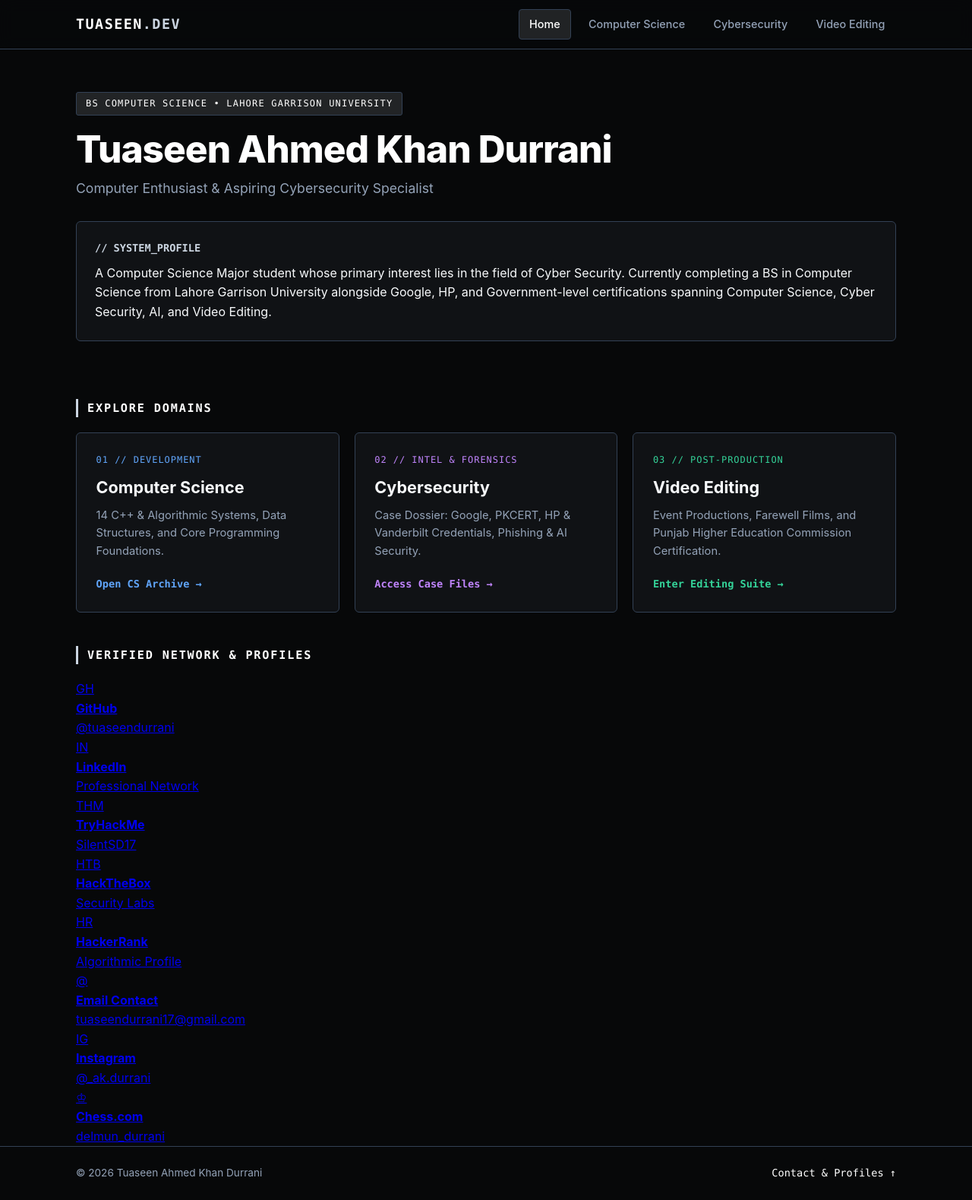
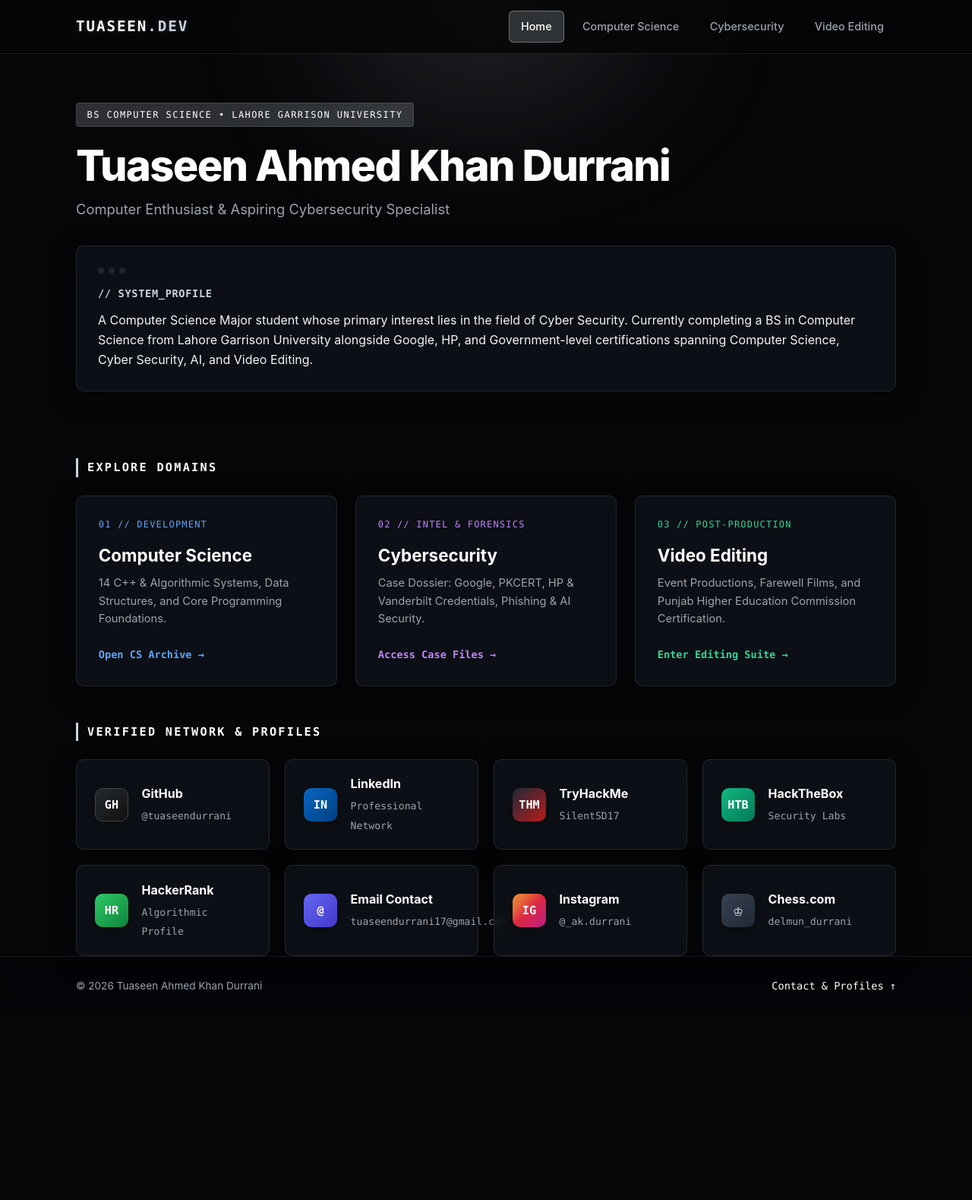
Before and after one commit to tuaseendurrani17-delmun/geminie-portoflio, a plain HTML site: page index.html in a window 1280 px wide. Shown: the whole page at 76% size. After the commit the page ends 1337 px from the top, so only its background shows below. Drawn offline with Linux system fonts and the light colour scheme.

Commit message:
Update style.css

```diff
--- a/style.css
+++ b/style.css
@@ -5,65 +5,58 @@
 }
 
 :root {
-  --bg: #090a0c;
-  --surface: #111318;
-  --surface-elevated: #181b22;
+  --bg: #030407;
+  --surface: rgba(16, 20, 28, 0.7);
+  --surface-solid: #0d1118;
   --text: #f3f4f6;
   --text-muted: #9ca3af;
-  --accent: #d1d5db;
+  --accent: #e2e8f0;
   --accent-strong: #ffffff;
-  --accent-glow: rgba(209, 213, 219, 0.14);
-  --border: #2a2f3a;
+  --accent-glow: rgba(226, 232, 240, 0.15);
+  --border: rgba(255, 255, 255, 0.08);
+  --border-hover: rgba(255, 255, 255, 0.25);
   --font-sans: -apple-system, BlinkMacSystemFont, "Segoe UI", Roboto, Inter, sans-serif;
   --font-mono: "SFMono-Regular", Consolas, "Liberation Mono", Menlo, monospace;
 }
 
+/* THEME 1: HOME (SILVER & OBSIDIAN METALLIC) */
 body[data-theme="silver"] {
-  --bg: #070809;
-  --surface: #101215;
-  --surface-elevated: #171a1f;
-  --text: #f8fafc;
-  --text-muted: #94a3b8;
+  --bg: #050608;
   --accent: #cbd5e1;
   --accent-strong: #ffffff;
-  --accent-glow: rgba(226, 232, 240, 0.12);
-  --border: #334155;
+  --accent-glow: rgba(203, 213, 225, 0.2);
+  --border: rgba(203, 213, 225, 0.12);
+  --border-hover: rgba(203, 213, 225, 0.4);
 }
 
+/* THEME 2: COMPUTER SCIENCE (BLUE & DARK BLUE) */
 body[data-theme="blue"] {
-  --bg: #040b18;
-  --surface: #09162e;
-  --surface-elevated: #0f2244;
-  --text: #eff6ff;
-  --text-muted: #93c5fd;
+  --bg: #020712;
   --accent: #3b82f6;
   --accent-strong: #60a5fa;
-  --accent-glow: rgba(59, 130, 246, 0.2);
-  --border: #1d4ed8;
+  --accent-glow: rgba(59, 130, 246, 0.25);
+  --border: rgba(59, 130, 246, 0.15);
+  --border-hover: rgba(59, 130, 246, 0.5);
 }
 
+/* THEME 3: CYBERSECURITY (BLACK & PURPLE DETECTIVE DOSSIER) */
 body[data-theme="cyber"] {
-  --bg: #06030a;
-  --surface: #0e0717;
-  --surface-elevated: #160c24;
-  --text: #faf5ff;
-  --text-muted: #c084fc;
+  --bg: #040108;
   --accent: #a855f7;
   --accent-strong: #d8b4fe;
-  --accent-glow: rgba(168, 85, 247, 0.25);
-  --border: #581c87;
+  --accent-glow: rgba(168, 85, 247, 0.3);
+  --border: rgba(168, 85, 247, 0.2);
+  --border-hover: rgba(168, 85, 247, 0.6);
 }
 
+/* THEME 4: VIDEO EDITING (BLACK & EMERALD GREEN) */
 body[data-theme="green"] {
-  --bg: #040a07;
-  --surface: #091610;
-  --surface-elevated: #0f241a;
-  --text: #ecfdf5;
-  --text-muted: #6ee7b7;
+  --bg: #020805;
   --accent: #10b981;
   --accent-strong: #34d399;
-  --accent-glow: rgba(16, 185, 129, 0.2);
-  --border: #047857;
+  --accent-glow: rgba(16, 185, 129, 0.25);
+  --border: rgba(16, 185, 129, 0.18);
+  --border-hover: rgba(16, 185, 129, 0.5);
 }
 
 body {
@@ -75,17 +68,65 @@ body {
   display: flex;
   flex-direction: column;
   position: relative;
+  overflow-x: hidden;
 }
 
+/* Ambient Background Glow Animation */
+.ambient-glow {
+  position: fixed;
+  top: -20vh;
+  left: 50%;
+  transform: translateX(-50%);
+  width: 60vw;
+  height: 40vh;
+  background: radial-gradient(circle, var(--accent-glow) 0%, transparent 70%);
+  filter: blur(80px);
+  pointer-events: none;
+  z-index: 0;
+  animation: pulseGlow 8s ease-in-out infinite alternate;
+}
+
+@keyframes pulseGlow {
+  0% { opacity: 0.5; transform: translateX(-50%) scale(1); }
+  100% { opacity: 1; transform: translateX(-50%) scale(1.15); }
+}
+
+/* Glassmorphism Panel Texture */
+.glass-panel {
+  background: var(--surface);
+  backdrop-filter: blur(14px);
+  -webkit-backdrop-filter: blur(14px);
+  border: 1px solid var(--border);
+  box-shadow: 0 8px 32px 0 rgba(0, 0, 0, 0.37);
+  transition: transform 0.3s cubic-bezier(0.16, 1, 0.3, 1), border-color 0.3s ease, box-shadow 0.3s ease;
+}
+
+.glass-panel:hover {
+  transform: translateY(-4px);
+  border-color: var(--border-hover);
+  box-shadow: 0 12px 40px 0 var(--accent-glow);
+}
+
+/* Detective Cyber Grid & Scanline Overlays */
 .detective-grid-overlay {
   position: fixed;
   inset: 0;
   pointer-events: none;
   background-image:
-    linear-gradient(to right, rgba(168, 85, 247, 0.06) 1px, transparent 1px),
-    linear-gradient(to bottom, rgba(168, 85, 247, 0.06) 1px, transparent 1px);
-  background-size: 36px 36px;
+    linear-gradient(to right, rgba(168, 85, 247, 0.05) 1px, transparent 1px),
+    linear-gradient(to bottom, rgba(168, 85, 247, 0.05) 1px, transparent 1px);
+  background-size: 40px 40px;
   z-index: 0;
+}
+
+.scanlines {
+  position: fixed;
+  inset: 0;
+  pointer-events: none;
+  background: linear-gradient(rgba(18, 16, 16, 0) 50%, rgba(0, 0, 0, 0.25) 50%);
+  background-size: 100% 4px;
+  z-index: 99;
+  opacity: 0.4;
 }
 
 .container {
@@ -97,9 +138,12 @@ body {
   z-index: 1;
 }
 
+/* =========================================================
+   NAVIGATION BAR
+   ========================================================= */
 .navbar {
-  background: rgba(7, 8, 10, 0.88);
-  backdrop-filter: blur(10px);
+  background: rgba(5, 6, 8, 0.85);
+  backdrop-filter: blur(16px);
   border-bottom: 1px solid var(--border);
   position: sticky;
   top: 0;
@@ -110,16 +154,17 @@ body {
   display: flex;
   justify-content: space-between;
   align-items: center;
-  height: 64px;
+  height: 70px;
 }
 
 .brand {
   font-family: var(--font-mono);
   font-weight: 800;
-  font-size: 1.15rem;
-  letter-spacing: 0.08em;
+  font-size: 1.2rem;
+  letter-spacing: 0.1em;
   color: var(--accent-strong);
   text-decoration: none;
+  text-shadow: 0 0 10px var(--accent-glow);
 }
 
 .brand span {
@@ -136,17 +181,17 @@ body {
   text-decoration: none;
   font-size: 0.9rem;
   font-weight: 500;
-  padding: 0.45rem 0.85rem;
+  padding: 0.5rem 0.95rem;
   border: 1px solid transparent;
-  border-radius: 4px;
-  transition: all 0.2s ease;
+  border-radius: 6px;
+  transition: all 0.25s ease;
 }
 
 .nav-links a:hover,
 .nav-links a.active {
   color: var(--accent-strong);
   background: var(--accent-glow);
-  border-color: var(--border);
+  border-color: var(--border-hover);
 }
 
 .menu-toggle {
@@ -155,60 +200,73 @@ body {
   border: 1px solid var(--border);
   color: var(--text);
   font-size: 1.25rem;
-  padding: 0.25rem 0.6rem;
-  border-radius: 4px;
+  padding: 0.3rem 0.65rem;
+  border-radius: 6px;
   cursor: pointer;
 }
 
+/* =========================================================
+   HERO & HEADERS
+   ========================================================= */
 main {
   flex: 1;
   padding-bottom: 4rem;
 }
 
 .hero, .page-header {
-  padding: 3.5rem 0 2rem;
+  padding: 4rem 0 2.5rem;
+  animation: fadeIn 0.8s ease-out;
+}
+
+@keyframes fadeIn {
+  from { opacity: 0; transform: translateY(15px); }
+  to { opacity: 1; transform: translateY(0); }
 }
 
 .badge {
   display: inline-block;
   font-family: var(--font-mono);
   font-size: 0.75rem;
-  letter-spacing: 0.1em;
+  letter-spacing: 0.12em;
   color: var(--accent-strong);
   background: var(--accent-glow);
   border: 1px solid var(--border);
-  padding: 0.3rem 0.75rem;
-  border-radius: 3px;
-  margin-bottom: 1rem;
+  padding: 0.35rem 0.85rem;
+  border-radius: 4px;
+  margin-bottom: 1.2rem;
 }
 
 h1 {
-  font-size: clamp(2rem, 4.5vw, 3.1rem);
+  font-size: clamp(2.2rem, 5vw, 3.5rem);
   font-weight: 800;
-  letter-spacing: -0.02em;
-  line-height: 1.15;
-  margin-bottom: 0.6rem;
+  letter-spacing: -0.03em;
+  line-height: 1.12;
+  margin-bottom: 0.75rem;
   color: var(--accent-strong);
 }
 
 .subtitle {
-  font-size: 1.1rem;
+  font-size: 1.15rem;
   color: var(--text-muted);
-  margin-bottom: 1.75rem;
+  margin-bottom: 2rem;
 }
 
+/* =========================================================
+   CARDS & GRIDS
+   ========================================================= */
 .section {
-  margin-top: 2.75rem;
+  margin-top: 3rem;
+  animation: fadeIn 0.8s ease-out;
 }
 
 .section-title {
   font-family: var(--font-mono);
   font-size: 0.95rem;
-  letter-spacing: 0.12em;
+  letter-spacing: 0.15em;
   color: var(--accent-strong);
   border-left: 3px solid var(--accent);
   padding-left: 0.75rem;
-  margin-bottom: 1.25rem;
+  margin-bottom: 1.5rem;
 }
 
 .section-header-row {
@@ -217,7 +275,7 @@ h1 {
   justify-content: space-between;
   align-items: center;
   gap: 1rem;
-  margin-bottom: 1.25rem;
+  margin-bottom: 1.5rem;
 }
 
 .section-header-row .section-title {
@@ -225,156 +283,179 @@ h1 {
 }
 
 .card {
-  background: var(--surface);
-  border: 1px solid var(--border);
-  border-radius: 6px;
-  padding: 1.5rem;
-  transition: transform 0.2s ease, border-color 0.2s ease, box-shadow 0.2s ease;
+  border-radius: 10px;
+  padding: 1.75rem;
 }
 
-.card:hover {
-  border-color: var(--accent);
-  box-shadow: 0 8px 24px -8px var(--accent-glow);
+.card-header-dot {
+  display: flex;
+  gap: 6px;
+  margin-bottom: 1rem;
+}
+
+.card-header-dot span {
+  width: 8px;
+  height: 8px;
+  border-radius: 50%;
+  background: var(--border);
 }
 
 .about-card h2 {
   font-family: var(--font-mono);
   font-size: 0.85rem;
   color: var(--accent);
-  margin-bottom: 0.6rem;
+  margin-bottom: 0.75rem;
+  letter-spacing: 0.05em;
 }
 
 .grid-3 {
   display: grid;
   grid-template-columns: repeat(auto-fit, minmax(290px, 1fr));
-  gap: 1.25rem;
+  gap: 1.5rem;
 }
 
 .grid-2 {
   display: grid;
   grid-template-columns: repeat(auto-fit, minmax(320px, 1fr));
+  gap: 1.5rem;
+}
+
+/* =========================================================
+   VISUAL NETWORK NODES (HOMEPAGE LINK CARDS)
+   ========================================================= */
+.grid-connect {
+  display: grid;
+  grid-template-columns: repeat(auto-fit, minmax(250px, 1fr));
   gap: 1.25rem;
 }
 
+.connect-node {
+  display: flex;
+  align-items: center;
+  gap: 1.1rem;
+  text-decoration: none;
+  color: var(--text);
+  padding: 1.2rem 1.5rem;
+  border-radius: 10px;
+}
+
+.node-icon {
+  width: 44px;
+  height: 44px;
+  border-radius: 10px;
+  display: flex;
+  align-items: center;
+  justify-content: center;
+  font-family: var(--font-mono);
+  font-weight: 800;
+  font-size: 0.95rem;
+  color: #fff;
+  flex-shrink: 0;
+  box-shadow: 0 4px 14px rgba(0,0,0,0.3);
+}
+
+.github-icon { background: linear-gradient(135deg, #24292e, #111); border: 1px solid #444; }
+.linkedin-icon { background: linear-gradient(135deg, #0a66c2, #004182); }
+.thm-icon { background: linear-gradient(135deg, #1f2937, #b91c1c); }
+.htb-icon { background: linear-gradient(135deg, #10b981, #047857); }
+.hr-icon { background: linear-gradient(135deg, #2ec866, #0e853b); }
+.mail-icon { background: linear-gradient(135deg, #6366f1, #4338ca); }
+.ig-icon { background: linear-gradient(135deg, #f09433, #e6683c 25%, #dc2743 50%, #cc2366 75%, #bc1888); }
+.chess-icon { background: linear-gradient(135deg, #374151, #1f2937); font-size: 1.25rem; }
+
+.node-info h4 {
+  font-size: 1rem;
+  font-weight: 700;
+  color: var(--accent-strong);
+  margin-bottom: 0.15rem;
+}
+
+.node-info span {
+  font-size: 0.82rem;
+  color: var(--text-muted);
+  font-family: var(--font-mono);
+}
+
+/* =========================================================
+   PORTAL CARDS
+   ========================================================= */
 .portal-card {
   display: flex;
   flex-direction: column;
   justify-content: space-between;
   text-decoration: none;
   color: var(--text);
-  background: var(--surface);
-  border: 1px solid var(--border);
-  border-radius: 6px;
-  padding: 1.6rem;
-  transition: transform 0.2s ease, border-color 0.2s ease;
-}
-
-.portal-card:hover {
-  transform: translateY(-4px);
+  padding: 1.8rem;
+  border-radius: 10px;
 }
 
 .portal-tag {
   font-family: var(--font-mono);
   font-size: 0.75rem;
-  letter-spacing: 0.08em;
-  margin-bottom: 0.6rem;
+  letter-spacing: 0.1em;
+  margin-bottom: 0.75rem;
 }
 
 .portal-card h3 {
-  font-size: 1.35rem;
+  font-size: 1.4rem;
   margin-bottom: 0.5rem;
+  color: var(--accent-strong);
 }
 
 .portal-card p {
   font-size: 0.92rem;
   color: var(--text-muted);
-  margin-bottom: 1.25rem;
+  margin-bottom: 1.5rem;
 }
 
 .portal-cta {
   font-family: var(--font-mono);
   font-size: 0.85rem;
-  font-weight: 600;
+  font-weight: 650;
 }
 
-.portal-cs:hover { border-color: #3b82f6; box-shadow: 0 8px 25px -10px rgba(59, 130, 246, 0.5); }
+.portal-cs:hover { border-color: #3b82f6; }
 .portal-cs .portal-tag, .portal-cs .portal-cta { color: #60a5fa; }
 
-.portal-cyber:hover { border-color: #a855f7; box-shadow: 0 8px 25px -10px rgba(168, 85, 247, 0.5); }
+.portal-cyber:hover { border-color: #a855f7; }
 .portal-cyber .portal-tag, .portal-cyber .portal-cta { color: #c084fc; }
 
-.portal-video:hover { border-color: #10b981; box-shadow: 0 8px 25px -10px rgba(16, 185, 129, 0.5); }
+.portal-video:hover { border-color: #10b981; }
 .portal-video .portal-tag, .portal-video .portal-cta { color: #34d399; }
 
-.connect-hub {
-  display: grid;
-  grid-template-columns: repeat(auto-fit, minmax(260px, 1fr));
-  gap: 1.5rem;
-}
-
-.connect-group h3 {
-  font-family: var(--font-mono);
-  font-size: 0.8rem;
-  text-transform: uppercase;
-  letter-spacing: 0.08em;
-  color: var(--text-muted);
-  margin-bottom: 0.75rem;
-}
-
-.link-pills {
-  display: flex;
-  flex-wrap: wrap;
-  gap: 0.55rem;
-}
-
-.pill {
-  display: inline-block;
-  text-decoration: none;
-  color: var(--accent-strong);
-  background: var(--surface-elevated);
-  border: 1px solid var(--border);
-  font-size: 0.85rem;
-  padding: 0.45rem 0.85rem;
-  border-radius: 4px;
-  transition: all 0.2s ease;
-}
-
-.pill:hover {
-  background: var(--accent);
-  color: #050505;
-  font-weight: 600;
-}
-
+/* =========================================================
+   SUB-PAGE ELEMENTS (SKILLS, PROJECTS, DOSSIER)
+   ========================================================= */
 .skills-grid {
   display: flex;
   flex-wrap: wrap;
-  gap: 0.75rem;
+  gap: 0.85rem;
 }
 
 .skill-chip {
   font-family: var(--font-mono);
   font-size: 0.88rem;
-  background: var(--surface);
-  border: 1px solid var(--border);
   color: var(--accent-strong);
-  padding: 0.6rem 1rem;
-  border-radius: 4px;
+  padding: 0.7rem 1.1rem;
+  border-radius: 6px;
 }
 
 .search-input {
   background: var(--surface);
   border: 1px solid var(--border);
   color: var(--text);
-  padding: 0.5rem 0.9rem;
-  border-radius: 4px;
+  padding: 0.6rem 1rem;
+  border-radius: 6px;
   font-family: var(--font-mono);
   font-size: 0.85rem;
-  min-width: 220px;
+  min-width: 240px;
+  backdrop-filter: blur(10px);
 }
 
 .search-input:focus {
   outline: none;
   border-color: var(--accent-strong);
+  box-shadow: 0 0 15px var(--accent-glow);
 }
 
 .meta-tag, .case-stamp {
@@ -383,13 +464,14 @@ h1 {
   font-size: 0.72rem;
   letter-spacing: 0.08em;
   color: var(--accent);
-  margin-bottom: 0.45rem;
+  margin-bottom: 0.5rem;
 }
 
 .item-card h3, .dossier-card h3 {
-  font-size: 1.05rem;
+  font-size: 1.1rem;
   word-break: break-word;
   margin-bottom: 0.5rem;
+  color: var(--accent-strong);
 }
 
 .muted-note {
@@ -411,7 +493,7 @@ h1 {
   justify-content: space-between;
   align-items: center;
   gap: 0.5rem;
-  margin-bottom: 0.4rem;
+  margin-bottom: 0.5rem;
 }
 
 .verified-badge {
@@ -420,32 +502,32 @@ h1 {
   background: var(--accent-glow);
   color: var(--accent-strong);
   border: 1px solid var(--accent);
-  padding: 0.15rem 0.5rem;
-  border-radius: 3px;
+  padding: 0.2rem 0.55rem;
+  border-radius: 4px;
 }
 
 .btn-verify {
   display: inline-block;
-  margin-top: 0.85rem;
+  margin-top: 1rem;
   font-family: var(--font-mono);
   font-size: 0.82rem;
   text-decoration: none;
   color: var(--accent-strong);
   border: 1px solid var(--accent);
-  padding: 0.4rem 0.8rem;
-  border-radius: 4px;
-  transition: all 0.2s ease;
+  padding: 0.45rem 0.9rem;
+  border-radius: 6px;
+  transition: all 0.25s ease;
 }
 
 .btn-verify:hover {
   background: var(--accent);
-  color: #050505;
+  color: #030407;
   font-weight: 700;
+  box-shadow: 0 0 15px var(--accent-glow);
 }
 
 .missing-box {
   border-style: dashed;
-  background: rgba(255, 255, 255, 0.02);
 }
 
 .missing-tag {
@@ -455,16 +537,21 @@ h1 {
   color: #fbbf24;
   background: rgba(251, 191, 36, 0.12);
   border: 1px solid rgba(251, 191, 36, 0.4);
-  padding: 0.15rem 0.5rem;
-  border-radius: 3px;
-  margin-bottom: 0.4rem;
+  padding: 0.2rem 0.6rem;
+  border-radius: 4px;
+  margin-bottom: 0.5rem;
 }
 
+/* =========================================================
+   FOOTER & RESPONSIVE BREAKPOINTS
+   ========================================================= */
 .footer {
   border-top: 1px solid var(--border);
-  padding: 1.5rem 0;
+  padding: 1.75rem 0;
   font-size: 0.85rem;
   color: var(--text-muted);
+  background: rgba(3, 4, 7, 0.6);
+  backdrop-filter: blur(10px);
 }
 
 .footer-inner {
@@ -490,12 +577,13 @@ h1 {
     display: none;
     flex-direction: column;
     position: absolute;
-    top: 64px;
+    top: 70px;
     left: 0;
     right: 0;
-    background: var(--surface);
+    background: rgba(13, 17, 24, 0.95);
+    backdrop-filter: blur(20px);
     border-bottom: 1px solid var(--border);
-    padding: 1rem;
+    padding: 1.25rem;
   }
 
   .nav-links.open {
```
